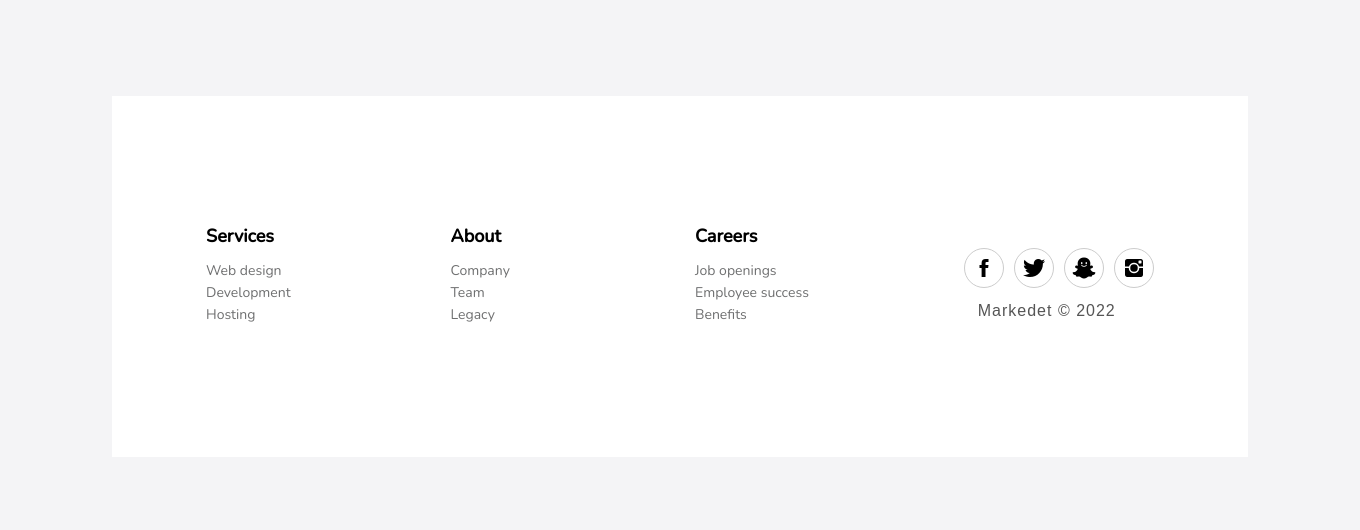
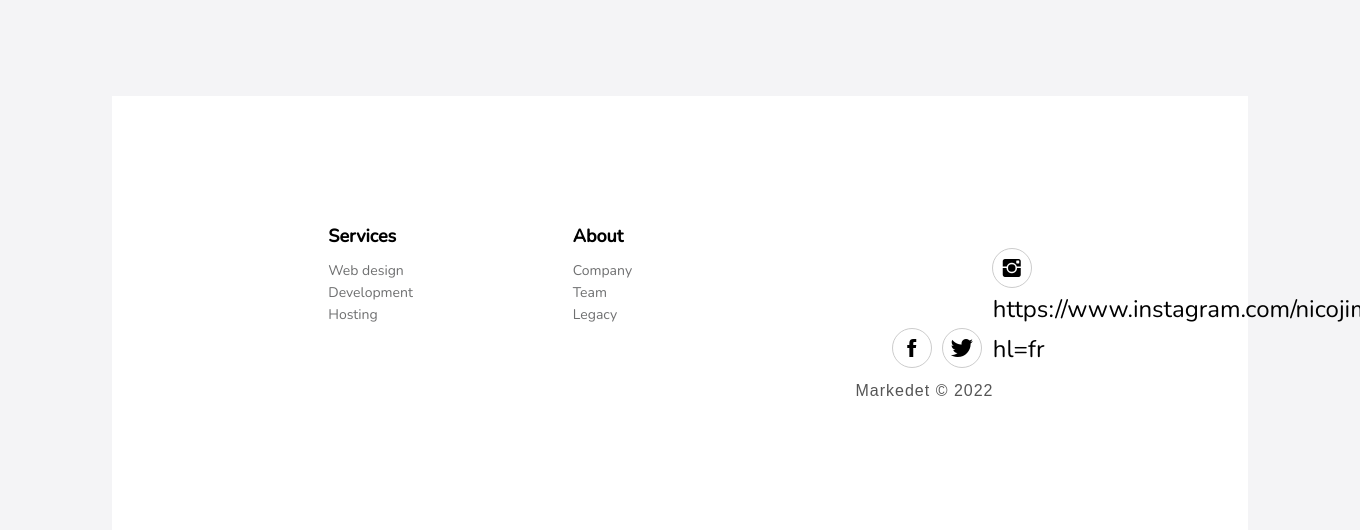
Before and after one commit to SyriusNico/P13, a Django app: page /store/categories/ in a window 1360 px wide; the page is wider, and only the part inside the window is pictured. Shown: the part 1239-1769 px from the top of that part. Before the commit the page ends 1561 px from the top of that part, so only its background shows below. Run offline with Django 3.2, Linux system fonts and the light colour scheme; data that the repository does not hold is empty; some libraries are stand-ins or nearby versions; some web fonts are replaced.

Commit message:
push heroku

```diff
--- a/templates/base.html
+++ b/templates/base.html
@@ -122,9 +122,9 @@
                 <div class="col-sm-4 col-md-3 item">
                     <h3>Services</h3>
                     <ul>
-                        <li><a href="#">Web design</a></li>
-                        <li><a href="#">Development</a></li>
-                        <li><a href="#">Hosting</a></li>
+                        <li><a href="https://github.com/SyriusNico">Web design</a></li>
+                        <li><a href="https://github.com/SyriusNico">Development</a></li>
+                        <li><a href="https://id.heroku.com/login">Hosting</a></li>
                     </ul>
                 </div>
                 <div class="col-sm-4 col-md-3 item">
@@ -135,15 +135,8 @@
                         <li><a href="#">Legacy</a></li>
                     </ul>
                 </div>
-                <div class="col-sm-4 col-md-3 item">
-                    <h3>Careers</h3>
-                    <ul>
-                        <li><a href="#">Job openings</a></li>
-                        <li><a href="#">Employee success</a></li>
-                        <li><a href="#">Benefits</a></li>
-                    </ul>
-                </div>
-                <div class="col-lg-3 item social"><a href="#"><i class="icon ion-social-facebook"></i></a><a href="#"><i class="icon ion-social-twitter"></i></a><a href="#"><i class="icon ion-social-snapchat"></i></a><a href="#"><i class="icon ion-social-instagram"></i></a>
+                <div class="col-lg-3 item social"><a href="#"><i class="icon ion-social-facebook"></i></a><a href="#"><i class="icon ion-social-twitter"></i></a><a href="https://twitter.com/NicolasRaynor">
+                	<i class="icon ion-social-instagram"></i>https://www.instagram.com/nicojimray/?hl=fr</a>
                     <p class="copyright">Markedet © 2022</p>
                 </div>
             </div>
```
